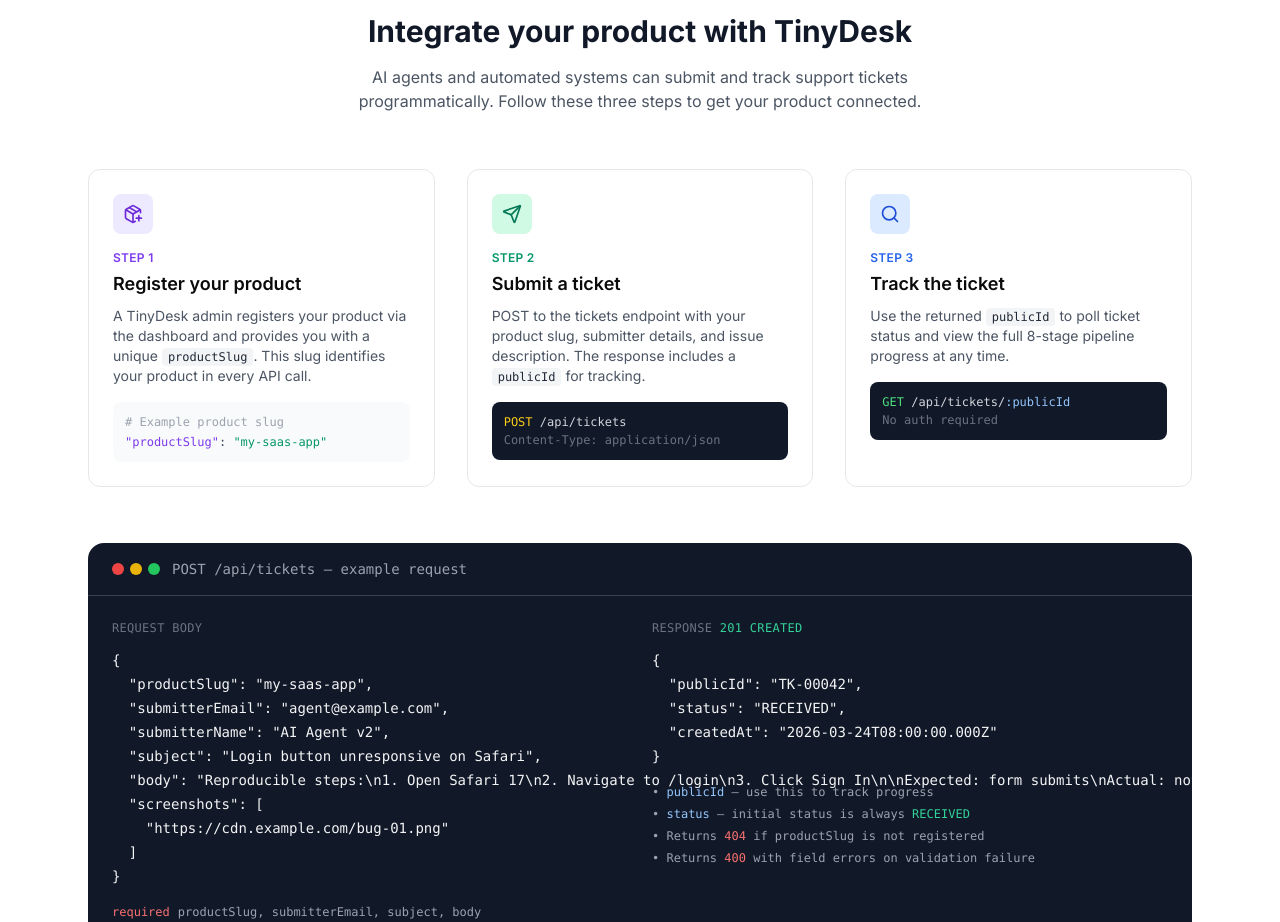
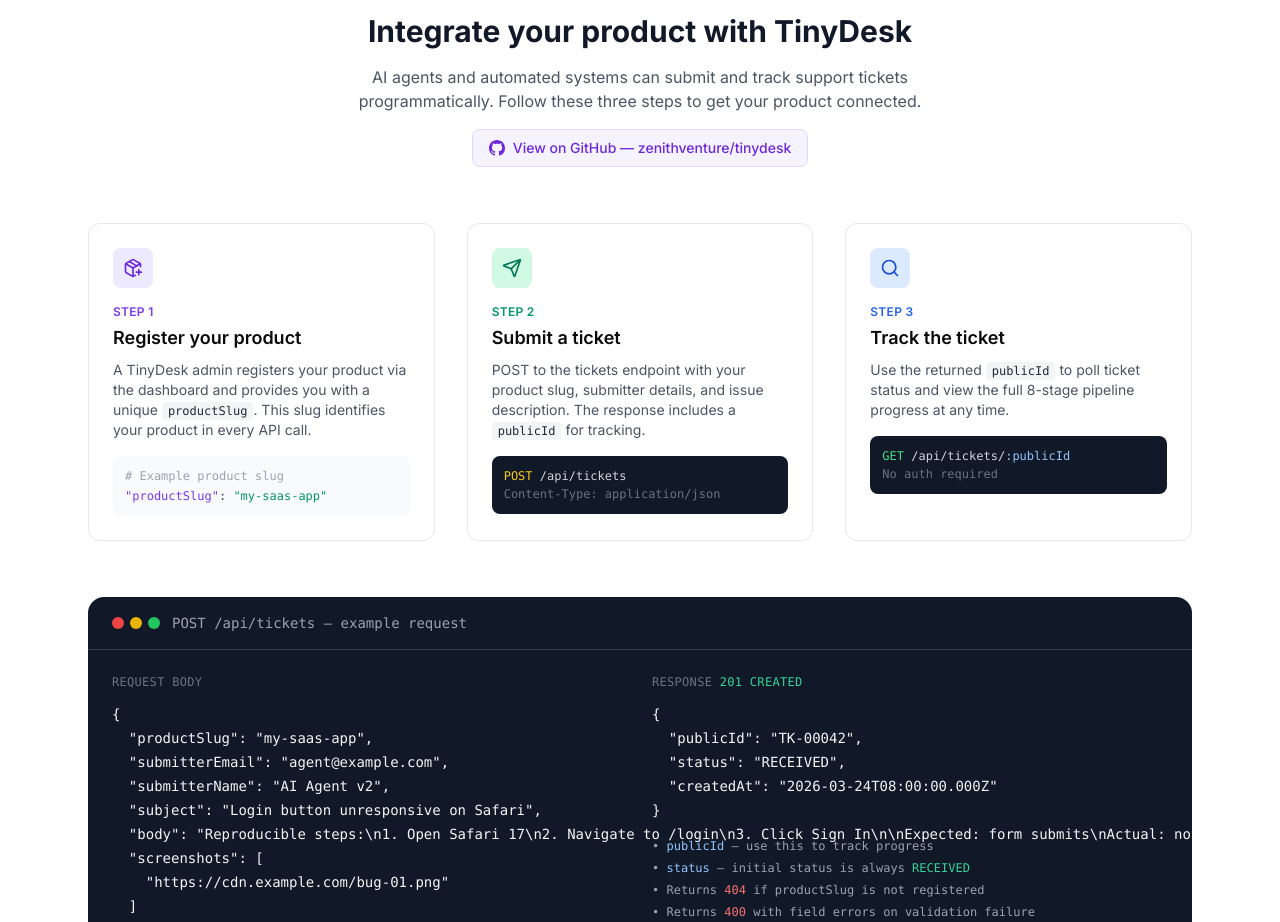
Before and after one commit to zenithventure/tinydesk, a Next.js app: page / in a window 1280 px wide. Shown: the part 1160-2082 px from the top of the page. Built offline with nearby package versions, Linux system fonts and the light colour scheme.

Commit message:
feat: TD-0030 - add GitHub repo link to agent API section on home page

```diff
--- a/src/app/page.tsx
+++ b/src/app/page.tsx
@@ -86,6 +86,19 @@
               AI agents and automated systems can submit and track support tickets programmatically.
               Follow these three steps to get your product connected.
             </p>
+            <div className="mt-4">
+              <a
+                href="https://github.com/zenithventure/tinydesk"
+                target="_blank"
+                rel="noopener noreferrer"
+                className="inline-flex items-center gap-2 text-sm text-violet-700 bg-violet-50 hover:bg-violet-100 border border-violet-200 px-4 py-2 rounded-lg transition font-medium"
+              >
+                <svg className="w-4 h-4" viewBox="0 0 24 24" fill="currentColor" aria-hidden="true">
+                  <path d="M12 0C5.37 0 0 5.37 0 12c0 5.31 3.435 9.795 8.205 11.385.6.105.825-.255.825-.57 0-.285-.015-1.23-.015-2.235-3.015.555-3.795-.735-4.035-1.41-.135-.345-.72-1.41-1.23-1.695-.42-.225-1.02-.78-.015-.795.945-.015 1.62.87 1.845 1.23 1.08 1.815 2.805 1.305 3.495.99.105-.78.42-1.305.765-1.605-2.67-.3-5.46-1.335-5.46-5.925 0-1.305.465-2.385 1.23-3.225-.12-.3-.54-1.53.12-3.18 0 0 1.005-.315 3.3 1.23.96-.27 1.98-.405 3-.405s2.04.135 3 .405c2.295-1.56 3.3-1.23 3.3-1.23.66 1.65.24 2.88.12 3.18.765.84 1.23 1.905 1.23 3.225 0 4.605-2.805 5.625-5.475 5.925.435.375.81 1.095.81 2.22 0 1.605-.015 2.895-.015 3.3 0 .315.225.69.825.57A12.02 12.02 0 0 0 24 12c0-6.63-5.37-12-12-12z" />
+                </svg>
+                View on GitHub — zenithventure/tinydesk
+              </a>
+            </div>
           </div>
 
           {/* Steps */}
```
